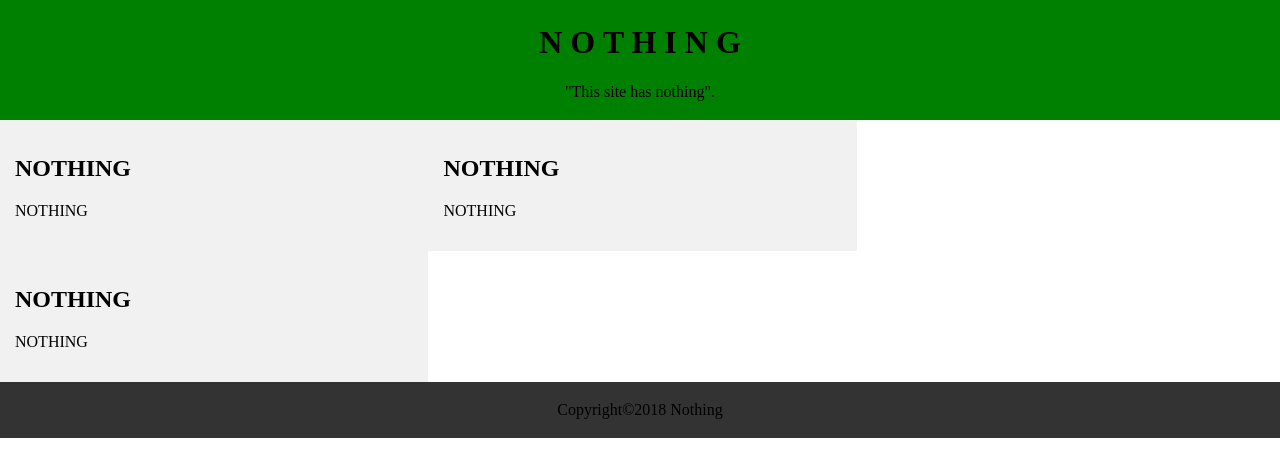
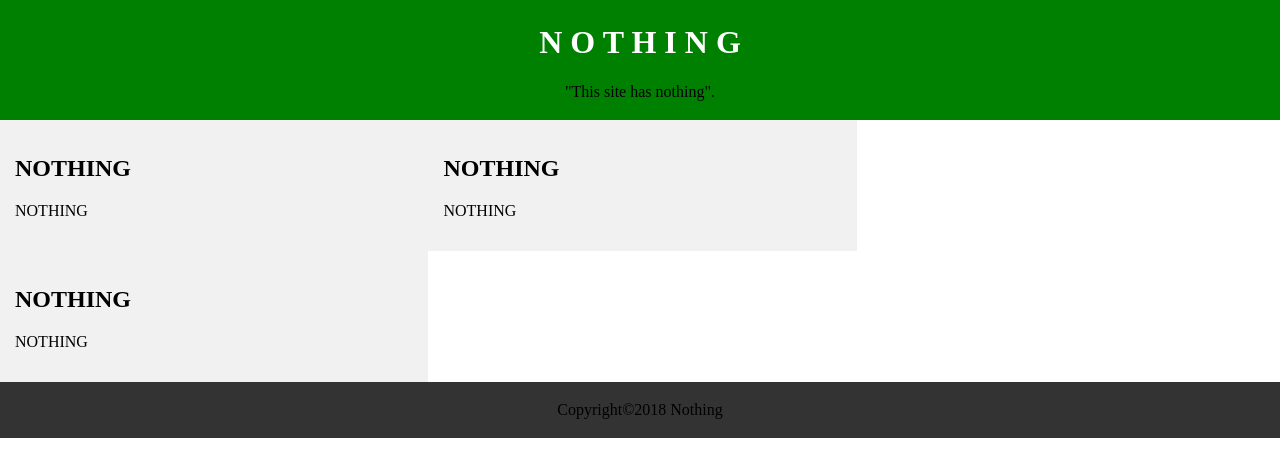
Before and after one commit to xxhrstn/css-seatwork-2, a plain HTML site: page exercise3.html in a window 1280 px wide. Drawn offline with Linux system fonts and the light colour scheme.

Commit message:
Update exercise3.html

```diff
--- a/exercise3.html
+++ b/exercise3.html
@@ -35,7 +35,7 @@
   <body>
 
   <div class="header">
-     <h1>N O T H I N G</h1>
+     <p><font color="white"><h1>N O T H I N G</h1></font></p>
       <p>"This site has nothing".</p>
   </div>
 
```
